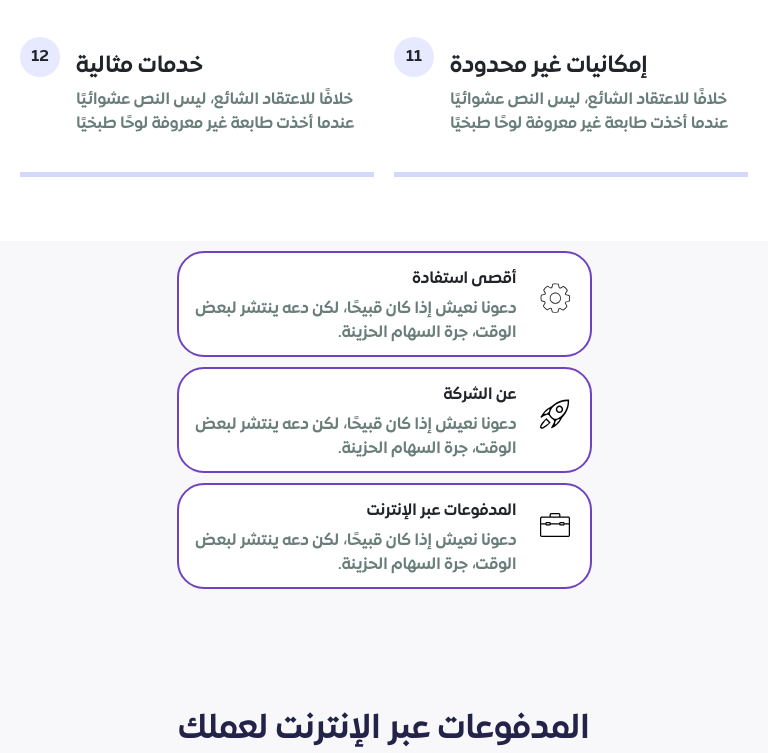
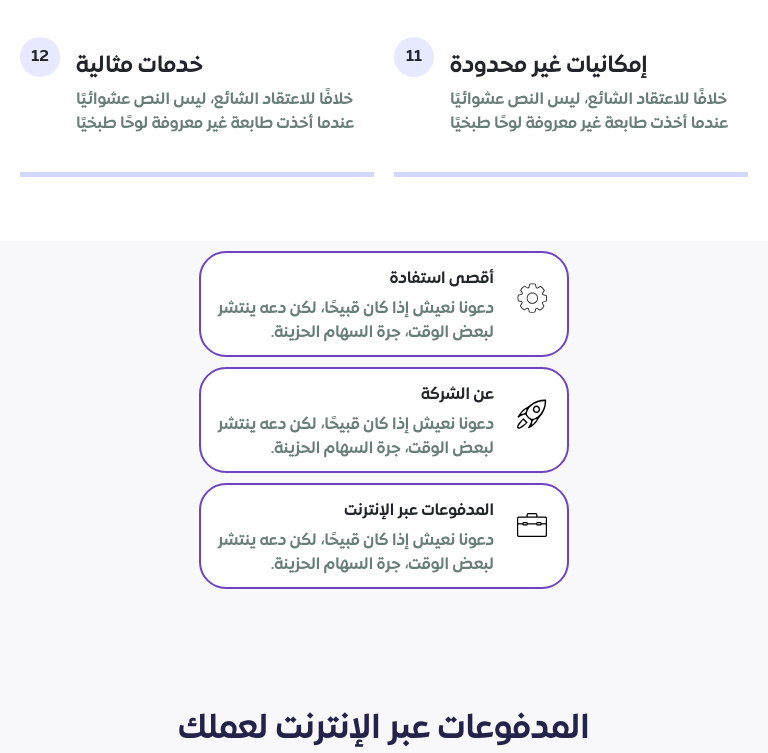
Before and after one commit to youssef-elsabbahy2/eeee, a plain HTML site: page index.html in a window 768 px wide. Shown: the part 3652-4405 px from the top of the page. Drawn offline with Linux system fonts and the light colour scheme.

Commit message:
Update main.css

```diff
--- a/assets/styles/main.css
+++ b/assets/styles/main.css
@@ -220,6 +220,11 @@ nav .container {
   .section4 .img-sec img {
     top: -40px;
   }
+  .section6 .categories-sec .category
+  {
+    width: 350px;
+    margin-right: 10px;
+  }
 }
 @media (max-width: 992px) {
   .section2 {
@@ -257,6 +262,10 @@ nav .container {
   }
   .section5 .cards .card {
     min-width: 40%;
+  }
+  .section6 .categories-sec .category
+  {
+    width: 370px;
   }
 }
 @media (max-width: 768px) {
```
